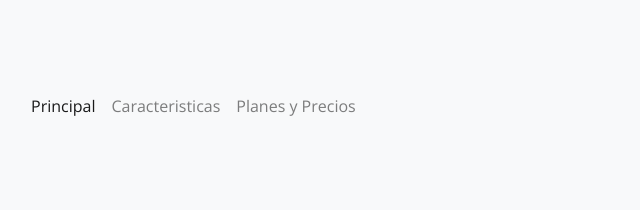
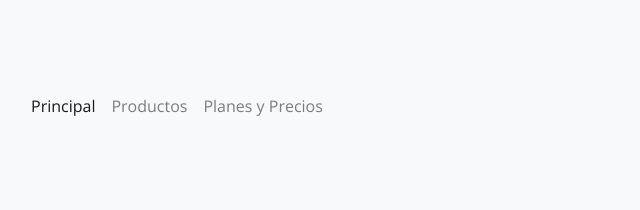
Before and after one commit to SM277/SM277.github.io, a plain HTML site: page index.html in a window 1280 px wide. Shown: the top 210 px of the page, 488-1128 px from the left. Drawn offline with nearby package versions, Linux system fonts and the light colour scheme; some packages are replaced by stand-ins of ours.

Commit message:
cambios en index html

```diff
--- a/index.html
+++ b/index.html
@@ -53,7 +53,7 @@
 		<div class="collapse navbar-collapse" id="navbarNavAltMarkup">
 		  <div class="navbar-nav">
 			<a class="nav-link active" href="#">Principal <span class="sr-only">(current)</span></a>
-			<a class="nav-link" href="#">Caracteristicas</a>
+			<a class="nav-link" href="#">Productos</a>
 			<a class="nav-link" href="#">Planes y Precios</a>
 		  </div>
 		</div>
```
